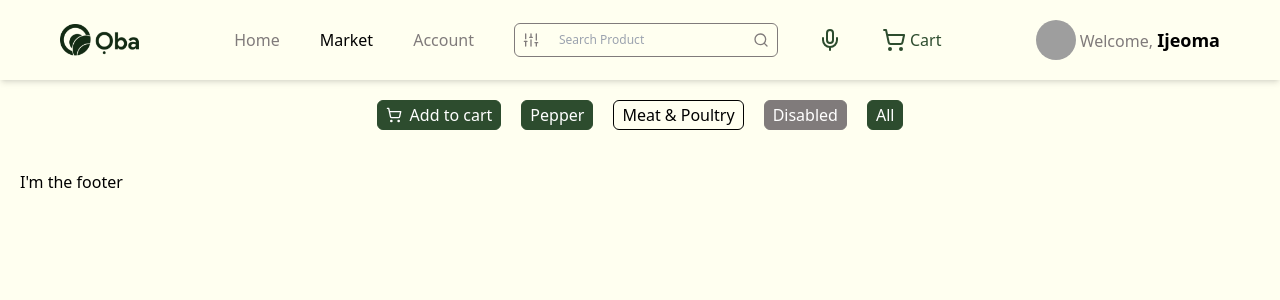
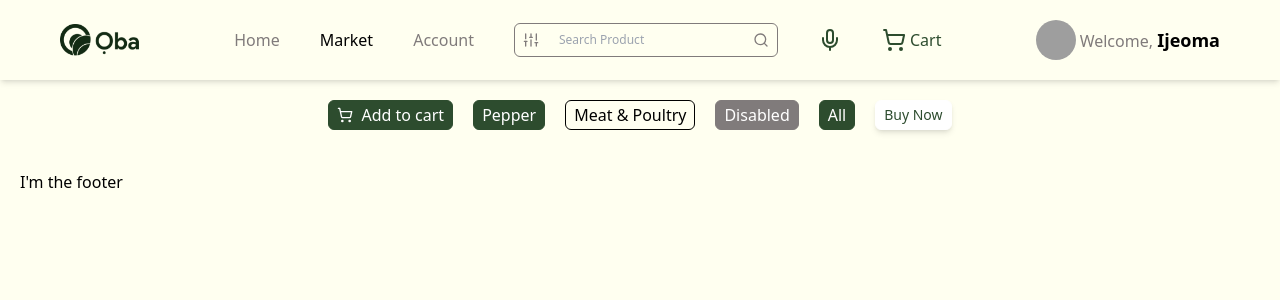
Before and after one commit to Oba-NG/oba-dashboard, a React (Vite) app: page / in a window 1280 px wide. Shown: the top 300 px of the page. Built offline with nearby package versions, Linux system fonts and the light colour scheme; grey boxes are pictures that could not be loaded.

Commit message:
feature: add CTA button

```diff
--- a/src/components/Button.jsx
+++ b/src/components/Button.jsx
@@ -19,13 +19,16 @@ const btn = {
   secondary: "bg-[--bg-color] text-black border border-black",
   tertiary: "bg-[--bg-color] text-[--oba-green] border border-[--oba-green]",
   disabled: "bg-[--grey] text-white border border-[--grey]",
+  cta: "bg-white border border-white text-[--oba-green]",
 };
 
 export default function Button({ children, className, type }) {
   return (
     <button
       className={`${
-        type === "disabled"
+        type === "cta"
+          ? btn.cta
+          : type === "disabled"
           ? btn.disabled
           : type === "secondary"
           ? btn.secondary
--- a/src/pages/Home.jsx
+++ b/src/pages/Home.jsx
@@ -22,6 +22,11 @@ export default function Home() {
 
         {/* Random button */}
         <Button>All</Button>
+
+        {/* CTA button */}
+        <Button type="cta" className={"px-10 text-sm shadow-md"}>
+          Buy Now
+        </Button>
       </div>
     </main>
   );
```
